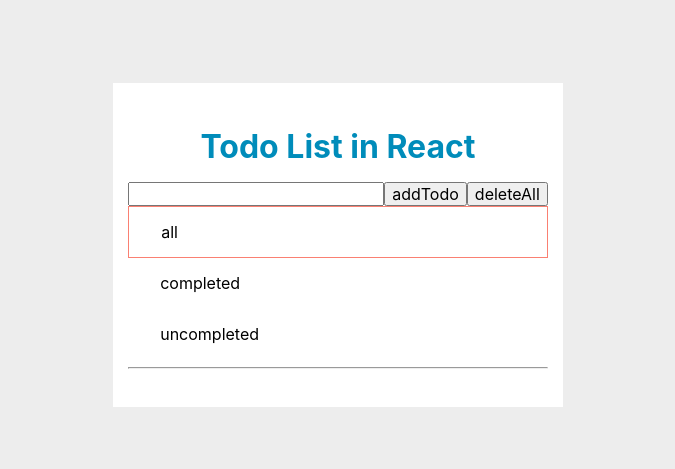
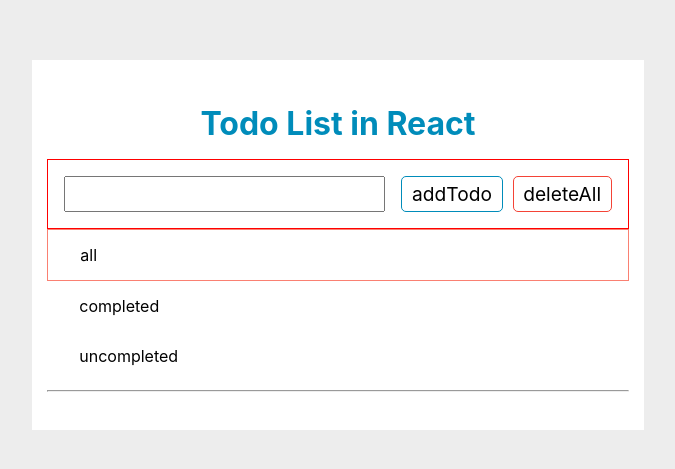
Before and after one commit to rdchen1124/todolist, a React (Create React App) app: page / in a window 1280 px wide. Shown: the part 155-624 px from the top of the page, without its empty margins (302-977 px from the left). Built offline with nearby package versions, Linux system fonts and the light colour scheme.

Commit message:
style: 調整 addTodo, deleteAll 按鈕樣式
因應需求調整:
   新增 addTodo, deleteAll 物件並調整樣式

調整項目:
   新增 addTodo, deleteAll 對應按鈕 : OutlineAddButton, OutlineDeleteButton

```diff
--- a/src/App/App.js
+++ b/src/App/App.js
@@ -1,5 +1,10 @@
 import styled from "@emotion/styled";
 import { useState, useRef, useContext, createContext } from "react";
+const theme = {
+  color_blue: "#008cba",
+  color_red: "#f44336",
+  color_gray: "rgba(0, 0, 0, 0.3)",
+};
 
 const Container = styled.div`
   background-color: #ededed;
@@ -20,9 +25,58 @@
 const Header = styled.div`
   font-size: 2rem;
   font-weight: bold;
-  color: #008cba;
+  color: ${theme.color_blue};
   margin: 1rem auto;
   text-align: center;
+`;
+
+const TodoForm = styled.div`
+  border: 1px solid red;
+  padding: 1rem;
+  display: inline-flex;
+`;
+
+const TodoFormInput = styled.input`
+  font-size: 1.2rem;
+  padding: 0.3rem 0.6rem;
+  margin-right: 1rem;
+  display: inline-flex;
+`;
+
+const CompleteButton = styled.button`
+  background-color: ${theme.color_blue};
+  padding: 0.3rem 0.6rem;
+  display: inline-block;
+  color: white;
+  border: none;
+  border-radius: 5px;
+  cursor: pointer;
+  font-size: 1.2rem;
+  ${(props) => props.isDone && `background-color: ${theme.color_red}`}
+`;
+
+const DeleteButton = styled(CompleteButton)`
+  margin-left: 10px;
+  background-color: ${theme.color_red};
+`;
+
+const OutlineAddButton = styled(CompleteButton)`
+  background-color: white;
+  color: black;
+  border: 1px solid ${theme.color_blue};
+  transition: all 0.3s ease;
+  &:hover {
+    background-color: ${theme.color_blue};
+    color: white;
+  }
+`;
+
+const OutlineDeleteButton = styled(OutlineAddButton)`
+  margin-left: 10px;
+  border: 1px solid ${theme.color_red};
+  &:hover {
+    background-color: ${theme.color_red};
+  }
 `;
 
 const FilterItem = styled.div`
@@ -109,12 +163,18 @@
     <Container>
       <TodoListWrapper>
         <Header>Todo List in React</Header>
-        <section>
-          <input type="text" value={value} onChange={handleTodoChange} />
-          <input type="button" value="addTodo" onClick={handleAddTodo} />
-          <input type="button" value="deleteAll" onClick={handleDeleteAll} />
+        <TodoForm>
+          <TodoFormInput
+            type="text"
+            value={value}
+            onChange={handleTodoChange}
+          />
+          <OutlineAddButton onClick={handleAddTodo}>addTodo</OutlineAddButton>
+          <OutlineDeleteButton onClick={handleDeleteAll}>
+            deleteAll
+          </OutlineDeleteButton>
           {/* todo form */}
-        </section>
+        </TodoForm>
         <section>
           <FilterContext.Provider value={{ filter, setFilter }}>
             <Filter filter_name="all" />
```
